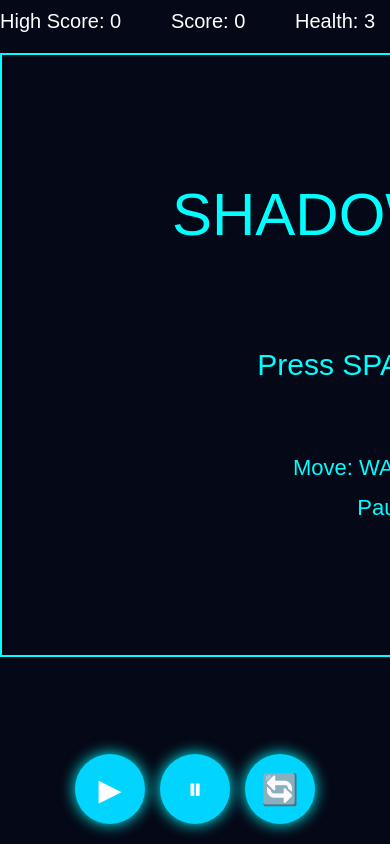
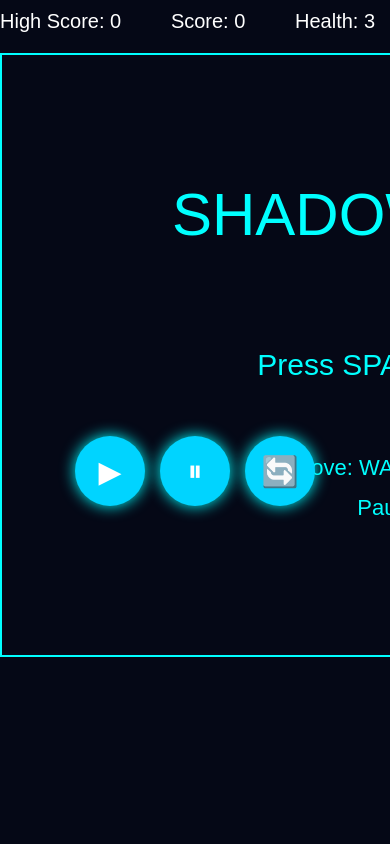
Before and after one commit to Dilkhush1729/my_first_game_in_js, a plain HTML site: page index.html in a window 390 px wide. Shown: the top 844 px of the page. Drawn offline with Linux system fonts and the light colour scheme.

Commit message:
mob btn fixes

```diff
--- a/style.css
+++ b/style.css
@@ -75,6 +75,8 @@ body {
     #mobileHUD{
 
         display:flex;
+        position: fixed;
+        bottom: 40%;
     }
 }
 
```
